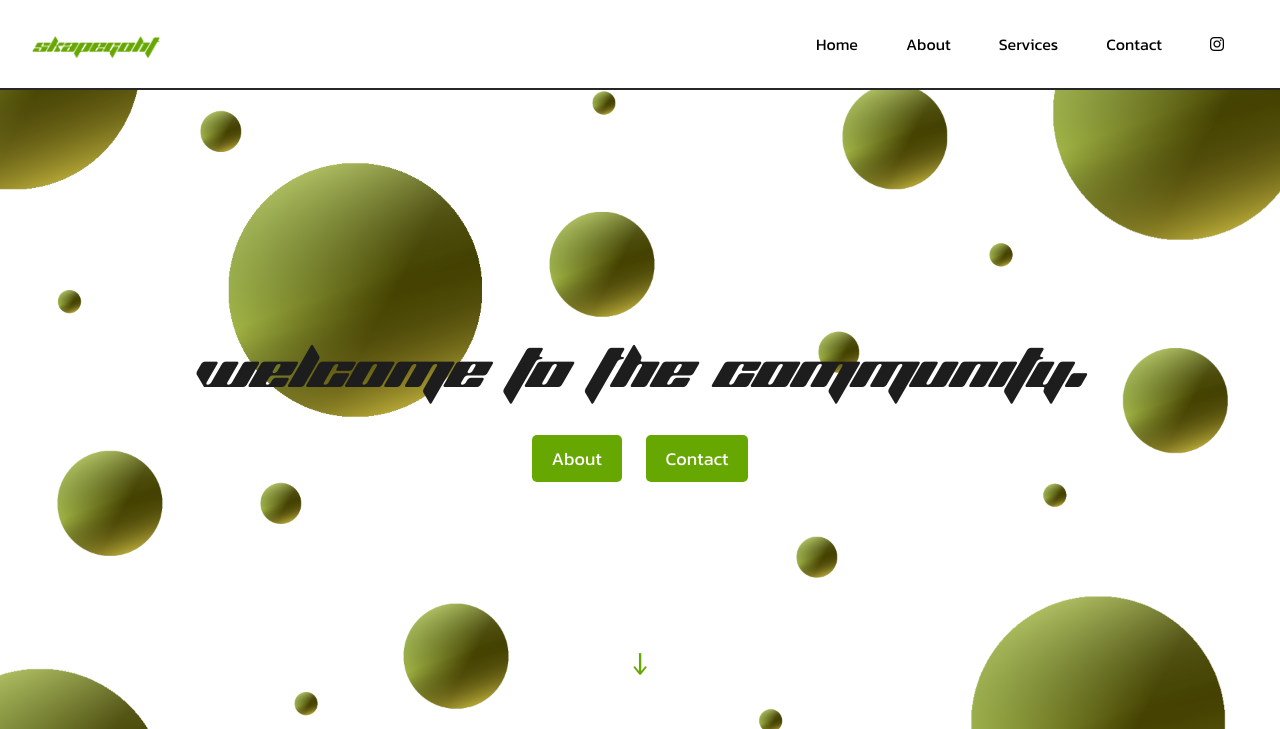
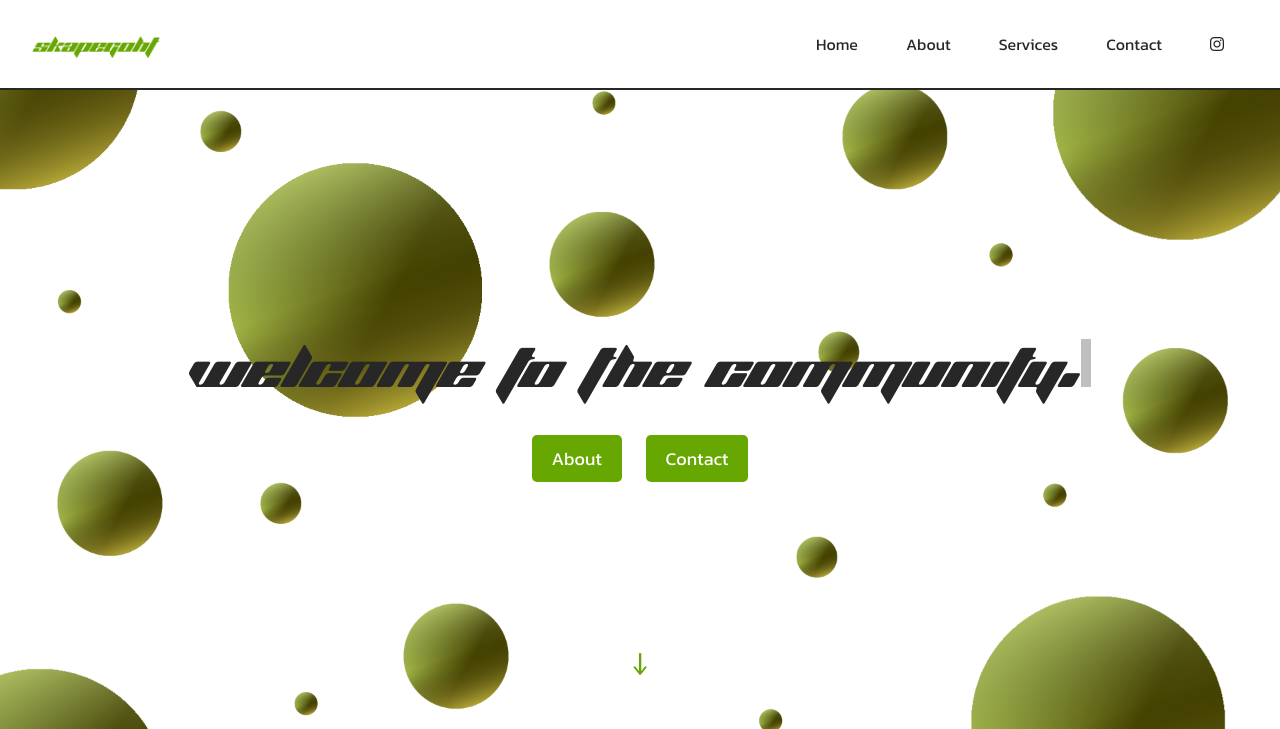
Before and after one commit to SKAPEGOHT/sgv2, a PHP site: page / in a window 1280 px wide. Shown: the top 729 px of the page. Run offline with PHP 8.4, Linux system fonts and the light colour scheme; some libraries are stand-ins or nearby versions.

Commit message:
organization

```diff
--- a/index.html
+++ b/index.html
@@ -8,14 +8,12 @@
   <script src="https://code.jquery.com/jquery-3.6.0.min.js"></script>
   <script src="script.js" defer></script>
   <link rel="stylesheet" href="https://cdnjs.cloudflare.com/ajax/libs/font-awesome/6.1.0/css/all.min.css" />
-  <!-- ... other head content ... -->
   <link rel="preconnect" href="https://fonts.googleapis.com">
 <link rel="preconnect" href="https://fonts.gstatic.com" crossorigin>
 <link href="https://fonts.googleapis.com/css2?family=Oswald&display=swap" rel="stylesheet">
   <link rel="preconnect" href="https://fonts.googleapis.com">
   <link rel="preconnect" href="https://fonts.gstatic.com" crossorigin>
   <link href="https://fonts.googleapis.com/css2?family=Kanit:wght@400;500;600&display=swap" rel="stylesheet">
-
 </head>
 <body>
   <nav id="navbar">
@@ -36,23 +34,20 @@
       <li>
         <a href="https://www.instagram.com/your_username/" target="_blank" rel="noopener noreferrer" aria-label="Instagram">
           <i class="fab fa-instagram"></i>
-
         </a>
       </li>
     </ul>
   </nav>
-
   <header class="parallax">
     <div class="header-container">
     <div class="header-content">
-      <h1>Welcome to the Community.</h1>
+      <h1 id="header">Welcome to the Community.</h1>
       <button class="header-button" id="button1">About</button>
       <button class="header-button" id="button2">Contact</button>
     </div>
     <a href="#main-content" class="scroll-arrow">&#x2193;</a>
     </div>
   </header>
-
   <section>
     <p id="main-content">
       <center><b>"Leading with Love &#9774;"</b>
@@ -86,6 +81,5 @@
     </div>
     <div class="copyright">Copyright &copy; Skapegoht 2023</div>
   </footer>
-
 </body>
 </html>
--- a/script.js
+++ b/script.js
@@ -1,4 +1,4 @@
-// Hamburger Menu
+// hamburger Menu
 
 $(document).ready(function () {
     $('.hamburger-menu').click(function () {
@@ -14,7 +14,7 @@ $(document).ready(function () {
     });
   });
 
-// Main logo hover
+// main logo hover
 
 const logo = document.querySelector(".logo img");
 
@@ -30,10 +30,10 @@ logo.addEventListener("mouseout", () => {
   logo.src = normalSrc;
 });
 
-// Arrow CLicked
+// arrow clicked
 
 document.querySelector(".scroll-arrow").addEventListener("click", (event) => {
-  event.preventDefault(); // Prevent the default link behavior
+  event.preventDefault(); // prevent the default link behavior
   const targetElement = document.querySelector("#main-content");
 
   targetElement.scrollIntoView({ behavior: "smooth", block: "start" });
@@ -47,7 +47,7 @@ scrollToTop.addEventListener("click", () => {
   window.scrollTo({ top: 0, behavior: "smooth" });
 });
 
-// Show or hide scroll-to-top arrow based on scroll position
+// show or hide scroll-to-top arrow based on scroll position
 window.addEventListener("scroll", () => {
   if (window.pageYOffset > 100) {
     scrollToTop.classList.add("visible");
@@ -55,3 +55,20 @@ window.addEventListener("scroll", () => {
     scrollToTop.classList.remove("visible");
   }
 });
+
+// header typed out
+
+const header = document.querySelector('#header');
+const text = header.textContent;
+header.textContent = '';
+
+for (let i = 0; i < text.length; i++) {
+  const span = document.createElement('span');
+  span.textContent = text[i];
+  span.style.animationDelay = `${i * 0.1}s`;
+  header.appendChild(span);
+}
+
+const cursor = document.createElement('span');
+cursor.className = 'cursor';
+header.appendChild(cursor);
--- a/style.css
+++ b/style.css
@@ -18,19 +18,6 @@
     padding: 1rem 2rem;
     background-color: #ffffff;
     border-bottom: 2.5px solid #272727; /* Add a thin outline to the nav bar */
-  }
-
-  .text-logo {
-    color: rgb(0, 0, 0);
-    font-size: 24px;
-    text-decoration: none;
-    font-weight: 600;
-    transition: all 0.3s ease;
-
-  }
-
-  .text-logo:hover {
-    color: #ff9800; /* Change the color when hovered */
   }
 
   .logo {
@@ -84,7 +71,7 @@
   .hamburger-menu .bar {
     width: 25px;
     height: 3px;
-    background-color: rgb(0, 0, 0);
+    background-color: #272727;
     margin: 4px 0;
     transition: all 0.3s ease;
   }
@@ -95,7 +82,7 @@
   }
 
   .nav-links li a {
-    color: rgb(0, 0, 0);
+    color: #272727;
     text-decoration: none;
     padding: 1rem 1.5rem;
     display: inline-block;
@@ -135,7 +122,7 @@
 
   .header-content {
     text-align: center;
-    color: rgb(29, 29, 29);
+    color: #272727;
   }
 
   .header-content h1 {
@@ -337,3 +324,28 @@ footer {
   font-weight: normal;
   font-style: normal;
 }
+
+/* header typed style*/
+
+#header{
+  font-size: 48px;
+  margin-bottom: 1rem;
+  font-family: 'Planet Kosmos', sans-serif;
+  font-weight: normal;
+  font-style: normal;
+}
+
+.cursor {
+  display: inline-block;
+  width: 10px;
+  height: 48px;
+  margin-left: 5px;
+  background-color: #272727;
+  animation: blink 1s infinite;
+}
+
+@keyframes blink {
+  50% {
+    opacity: 0;
+  }
+}
```
